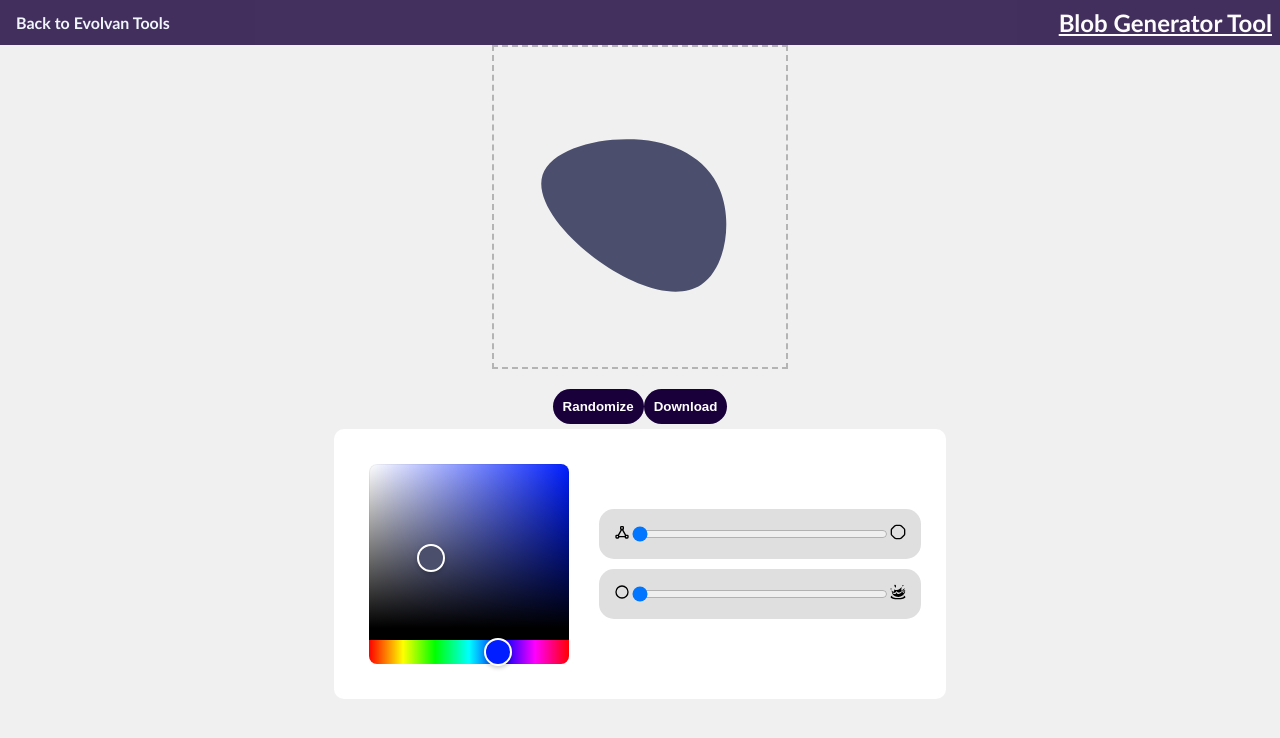
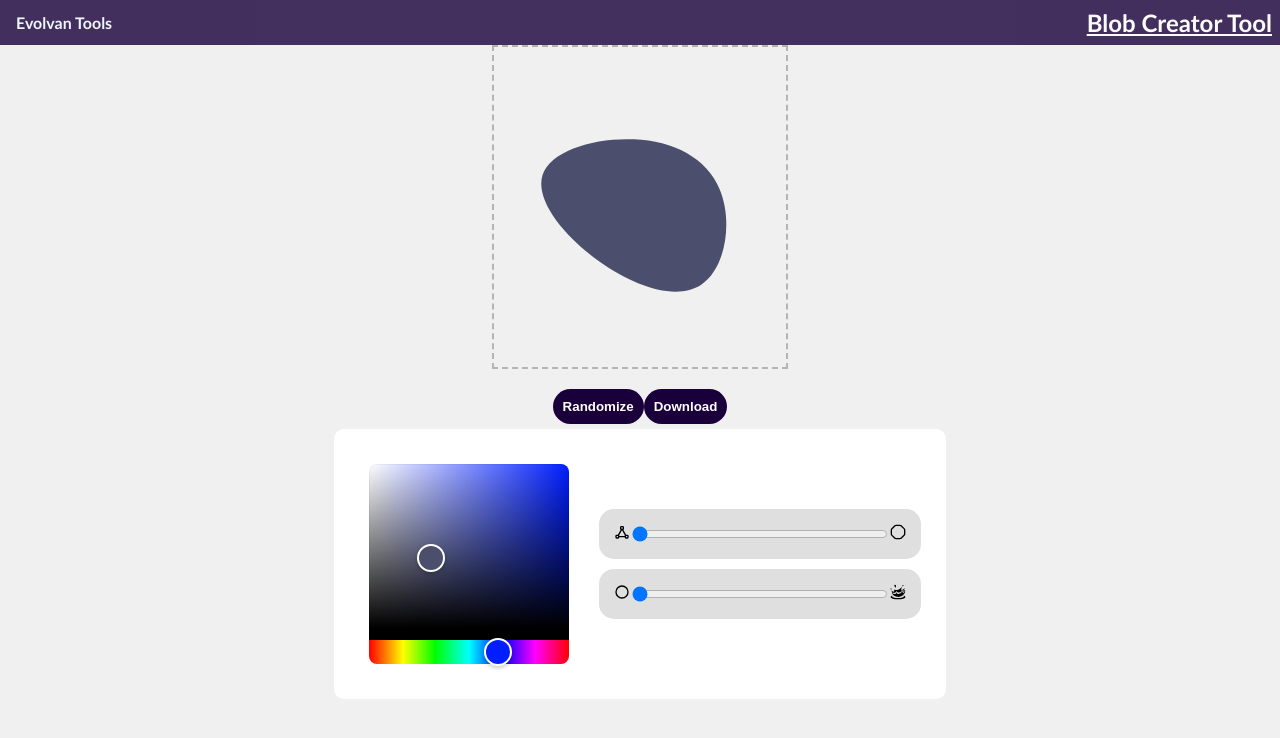
Before and after one commit to evolvan/Blob-Creator, a React (Vite) app: page / in a window 1280 px wide. Shown: the top 738 px of the page. Built offline with nearby package versions, Linux system fonts and the light colour scheme.

Commit message:
Minor Fix

```diff
--- a/src/components/navbar/navbar.jsx
+++ b/src/components/navbar/navbar.jsx
@@ -6,10 +6,10 @@ function Navbar() {
             <nav className={styles["nav-container"]}>
                 <ul className={styles["navbar"]}>
                     <li className={styles["nav-item"]}>
-                        <a href="https://evolvan.com/tools/"> Back to Evolvan Tools</a>
+                        <a href="https://evolvan.com/tools/">Evolvan Tools</a>
                     </li>
                 </ul>
-                <h1>Blob Generator Tool</h1>
+                <h1>Blob Creator Tool</h1>
             </nav>
 
             {/* <div id={styles["nav-img"]}></div> */}
```
